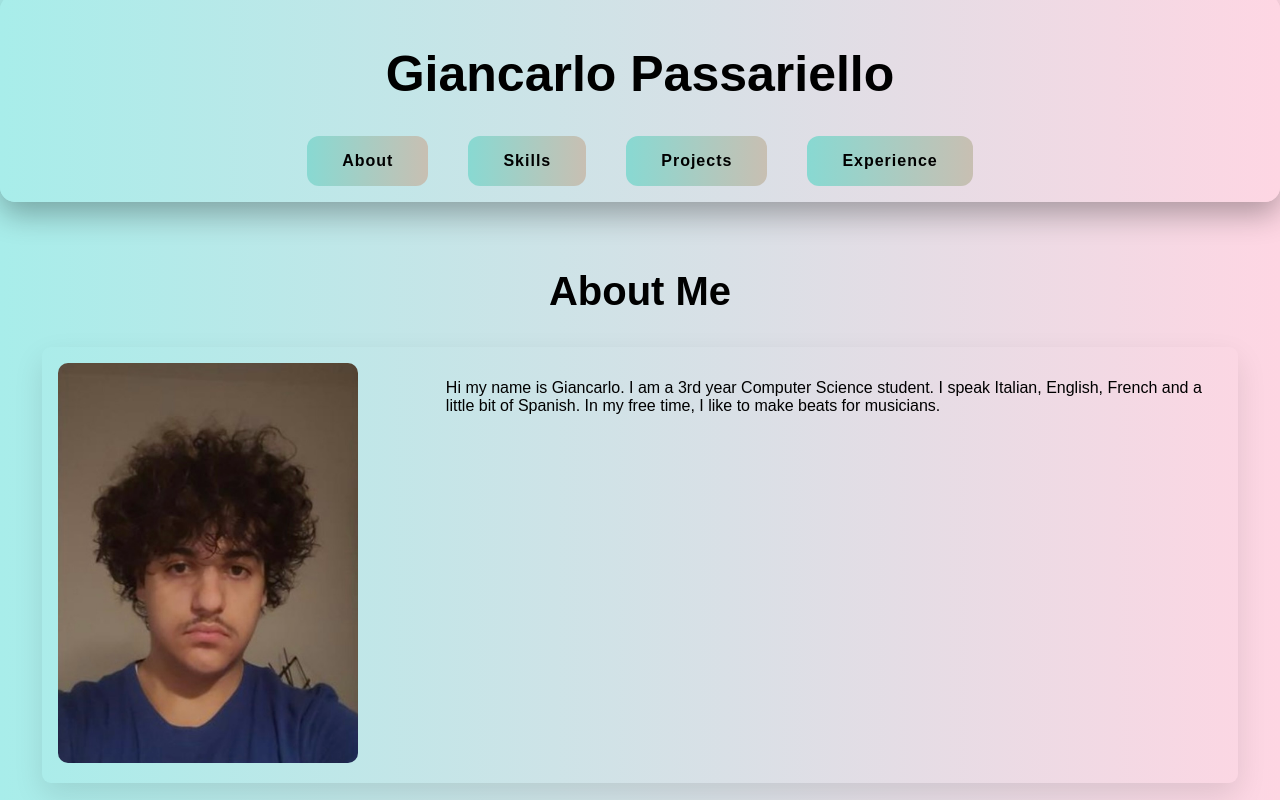
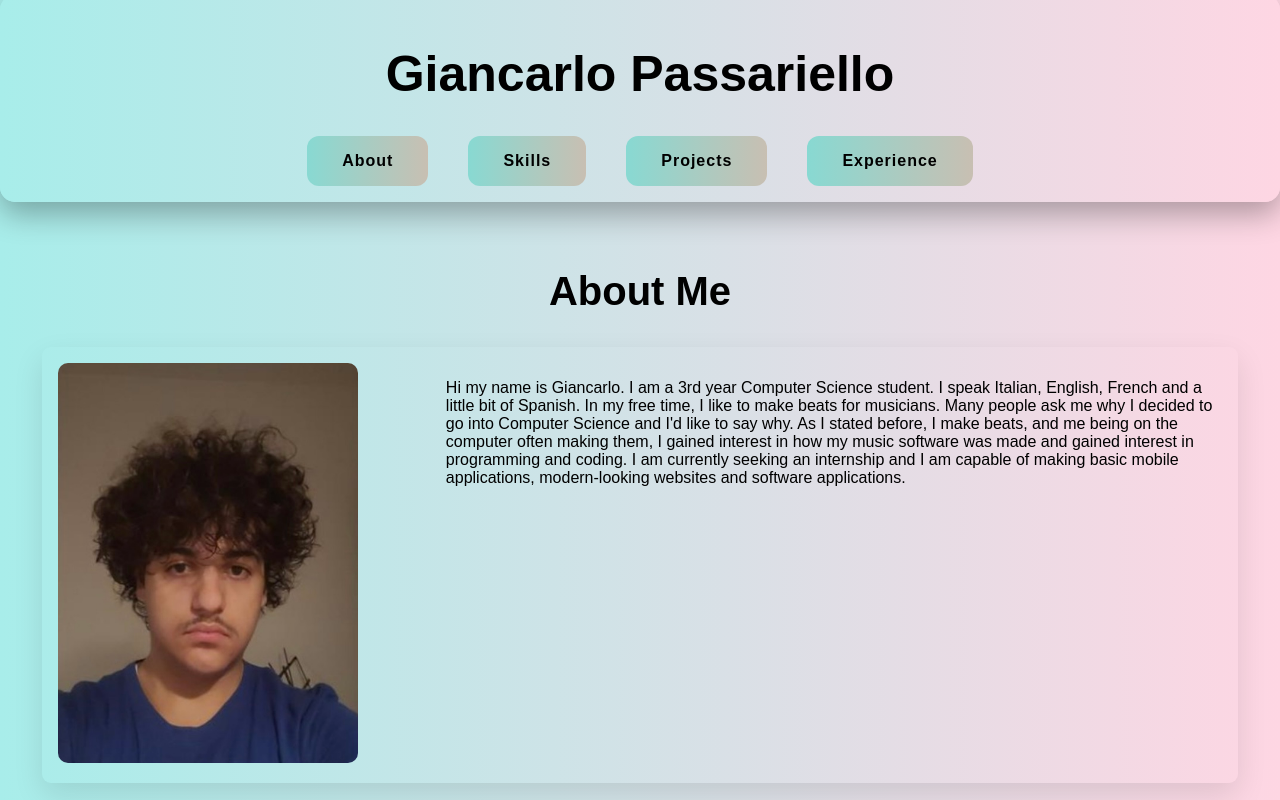
Before and after one commit to wassupcarlo/myportfolio, a React (Vite) app in the folder my-react-vite-app/: page / in a window 1280 px wide. Shown: the top 800 px of the page. Built offline with nearby package versions, Linux system fonts and the light colour scheme.

Commit message:
Add a better description of myself

```diff
--- a/my-react-vite-app/src/components/About.jsx
+++ b/my-react-vite-app/src/components/About.jsx
@@ -1,4 +1,3 @@
-import React from 'react';
 import './About.css';
 
 function About() {
@@ -10,7 +9,11 @@ function About() {
                     <img id="kennyman" src="src\assets\IMG_2769.PNG"></img>
                 </div>
                 <div id="about-desc-div">
-                    <p>Hi my name is Giancarlo. I am a 3rd year Computer Science student. I speak Italian, English, French and a little bit of Spanish. In my free time, I like to make beats for musicians.</p>
+                    <p>Hi my name is Giancarlo. I am a 3rd year Computer Science student. I speak Italian, English, French and a little bit of Spanish. In my free time, I like to make beats for musicians.
+                        Many people ask me why I decided to go into Computer Science and I'd like to say why.
+                        As I stated before, I make beats, and me being on the computer often making them, I gained interest in how my music software was made and gained interest in programming and coding.
+                        I am currently seeking an internship and I am capable of making basic mobile applications, modern-looking websites and software applications.
+                    </p>
                 </div>
             </section>
         </section>
```
